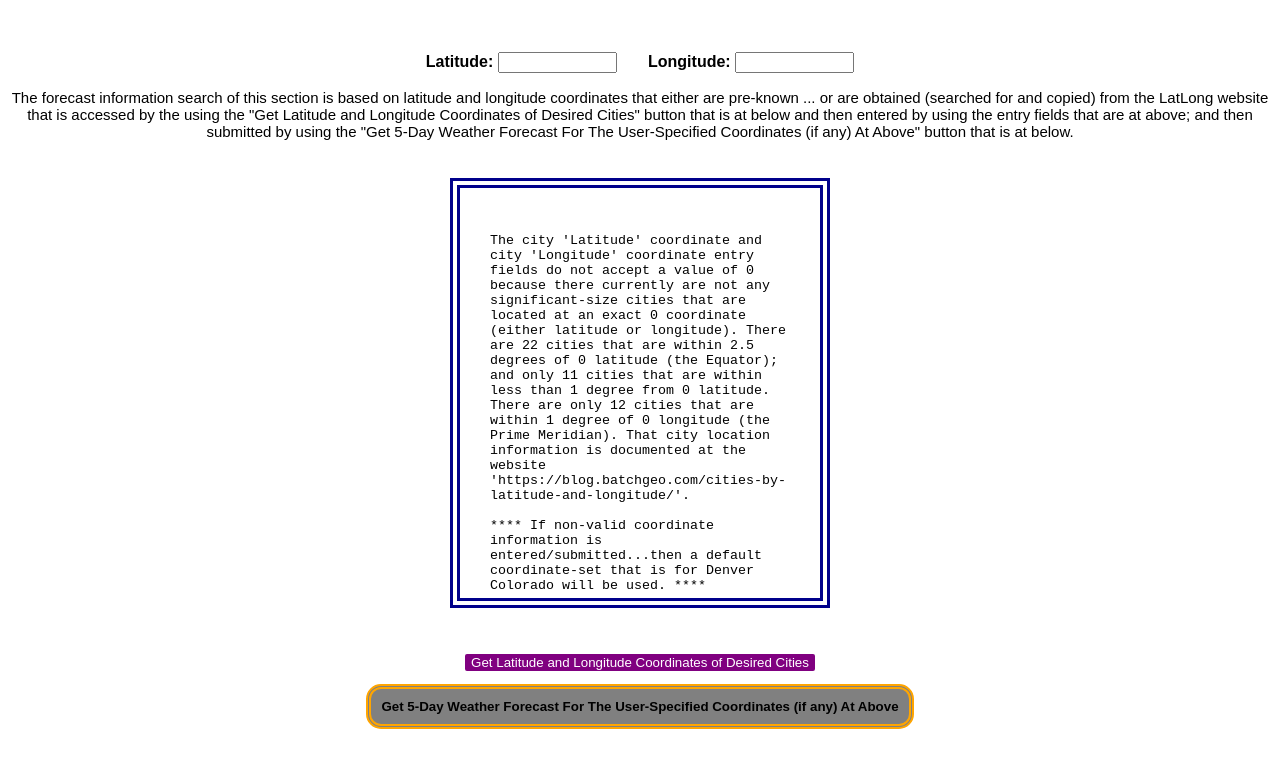
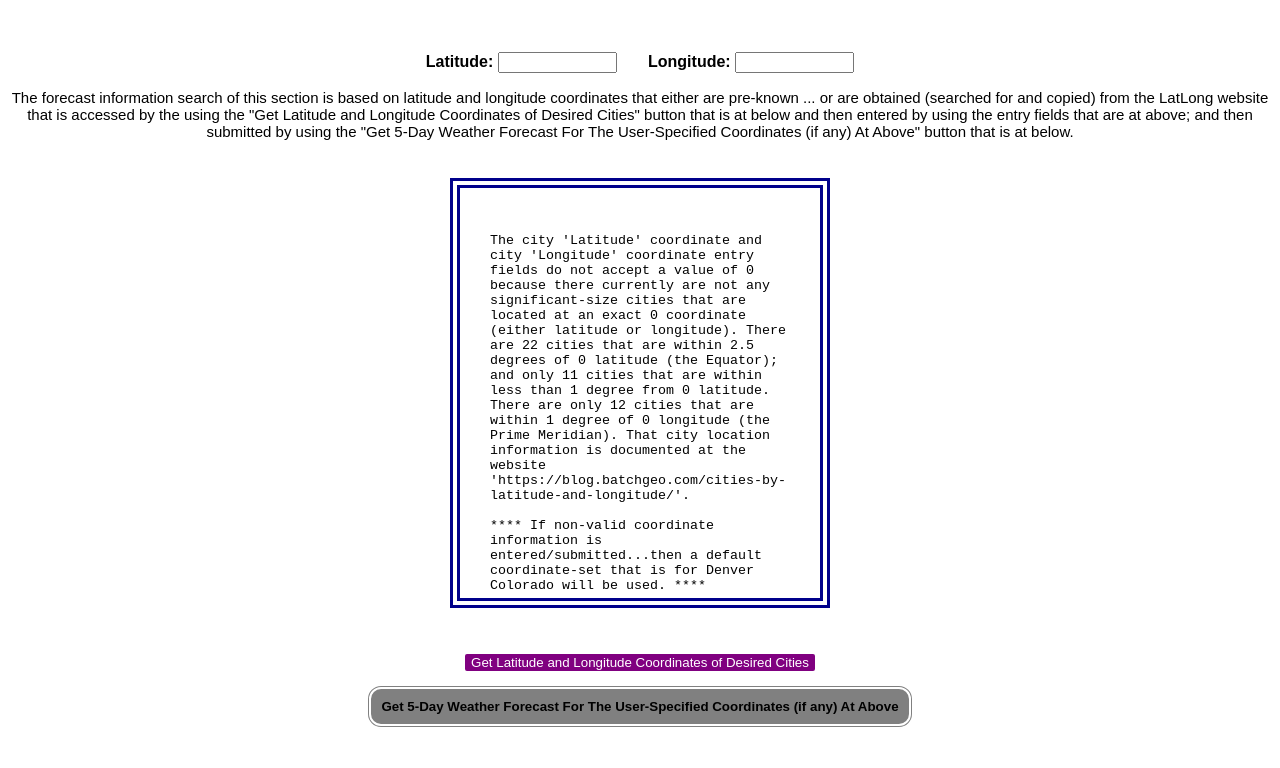
Before and after one commit to Todd-Kridel/TK-Weather-Forecast-Tracker, a plain HTML site: page index.html in a window 1280 px wide. Shown: the part 1674-2442 px from the top of the page. Drawn offline with Linux system fonts and the light colour scheme.

Commit message:
More refinements

```diff
--- a/assets/css/style.css
+++ b/assets/css/style.css
@@ -212,13 +212,14 @@ button {
   padding: 10px;
   color: black;
   background-color: gray;
-  border: 5px double orange;
+  border: 5px double white;
   border-radius: 15px;
   margin: 10px;
 }
 
 #submitCoordinateBasedWeatherApiInformation:hover {
   background-color: blue;
+  border: 5px double gray;
 }
 
 #submitCoordinateBasedWeatherApiInformation:active {
```
